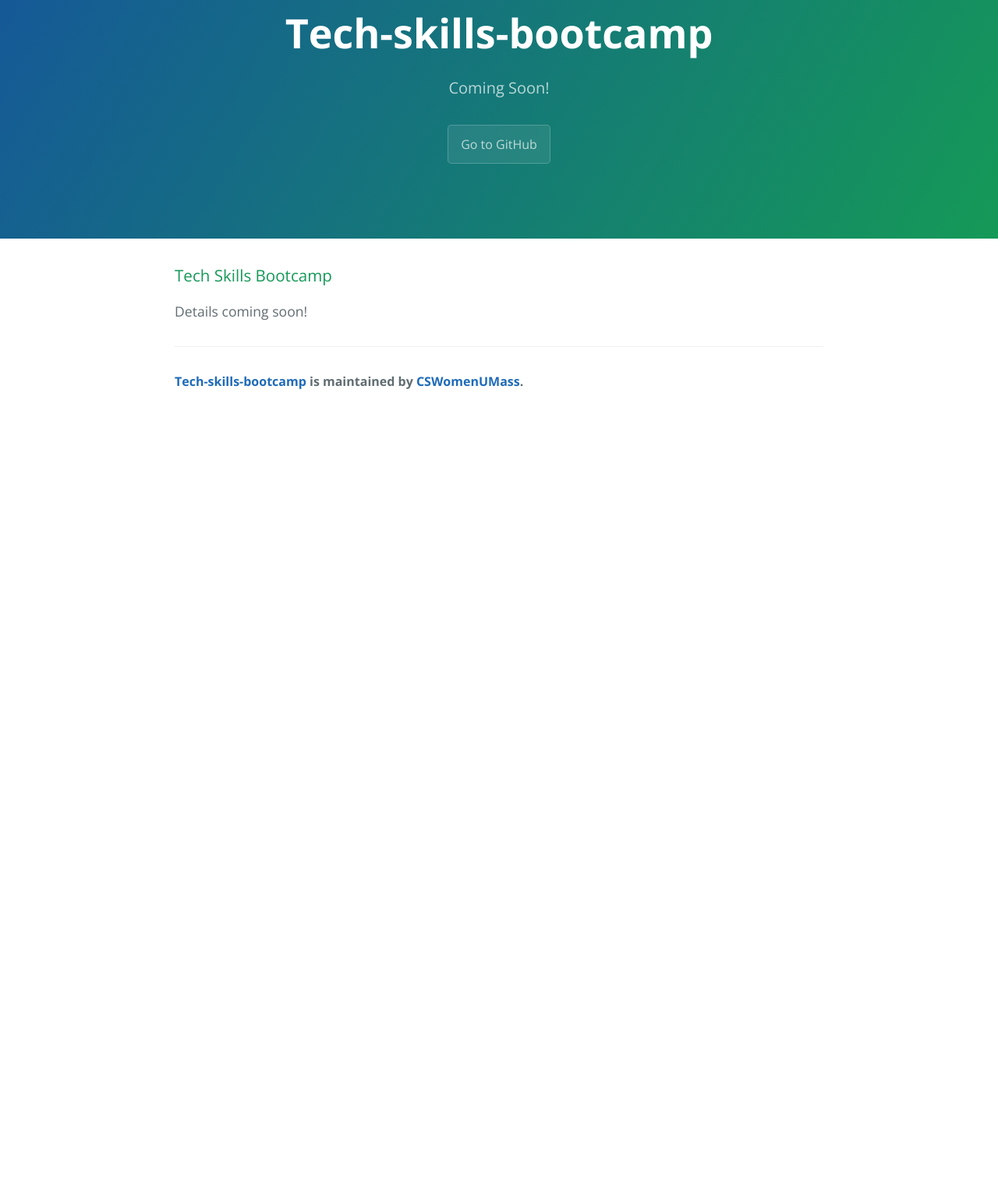
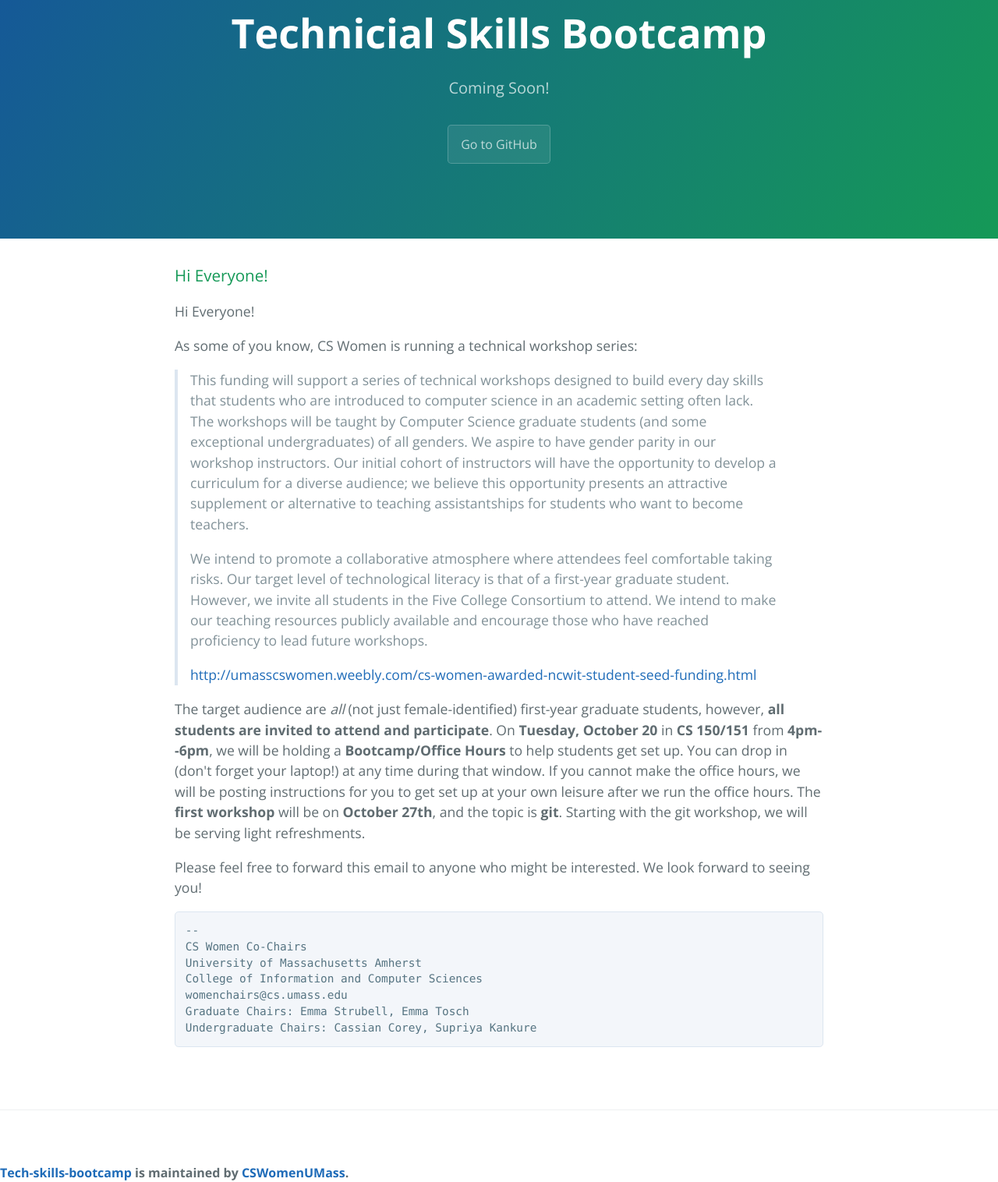
Before and after one commit to CSWomenUMass/bootcamp, a plain HTML site: page index.html in a window 1280 px wide. Shown: the part 77-1593 px from the top of the page at 78% size. Before the commit the page ends 800 px from the top, so only its background shows below. Drawn offline with nearby package versions, Linux system fonts and the light colour scheme; grey boxes are pictures that could not be loaded.

Commit message:
Copy email to landing page

```diff
--- a/index.html
+++ b/index.html
@@ -2,7 +2,7 @@
 <html lang="en-us">
   <head>
     <meta charset="UTF-8">
-    <title>Tech-skills-bootcamp by CSWomenUMass</title>
+    <title>Technicial Skills Bootcamp by CSWomenUMass</title>
     <meta name="viewport" content="width=device-width, initial-scale=1">
     <link rel="stylesheet" type="text/css" href="stylesheets/normalize.css" media="screen">
     <link href='https://fonts.googleapis.com/css?family=Open+Sans:400,700' rel='stylesheet' type='text/css'>
@@ -11,22 +11,62 @@
   </head>
   <body>
     <section class="page-header">
-      <h1 class="project-name">Tech-skills-bootcamp</h1>
+      <h1 class="project-name">Technicial Skills Bootcamp</h1>
       <h2 class="project-tagline">Coming Soon!</h2>
       <a href="https://github.com/CSWomenUMass/tech-skills-bootcamp" class="btn">Go to GitHub</a>
     </section>
 
     <section class="main-content">
-      <h3>
-<a id="tech-skills-bootcamp" class="anchor" href="#tech-skills-bootcamp" aria-hidden="true"><span class="octicon octicon-link"></span></a>Tech Skills Bootcamp</h3>
 
-<p>Details coming soon!</p>
+<h3 id="hi-everyone">Hi Everyone!</h3>
+<p>Hi Everyone!</p>
 
-      <footer class="site-footer">
+<p>As some of you know, CS Women is running a technical workshop series:</p>
+
+<blockquote>
+<p>This funding will support a series of technical workshops designed to build
+every day skills that students who are introduced to computer science in an
+academic setting often lack. The workshops will be taught by Computer Science
+graduate students (and some exceptional undergraduates) of all genders. We
+aspire to have gender parity in our workshop instructors. Our initial cohort
+of instructors will have the opportunity to develop a curriculum for a diverse
+audience; we believe this opportunity presents an attractive supplement or
+alternative to teaching assistantships for students who want to become
+teachers.</p>
+
+<p>We intend to promote a collaborative atmosphere where attendees feel
+comfortable taking risks. Our target level of technological literacy is that
+of a first-year graduate student. However, we invite all students in the Five
+College Consortium to attend. We intend to make our teaching resources
+publicly available and encourage those who have reached proficiency to lead
+future workshops.</p>
+
+<p><a href="http://umasscswomen.weebly.com/cs-women-awarded-ncwit-student-seed-funding.html">http://umasscswomen.weebly.com/cs-women-awarded-ncwit-student-seed-funding.html</a></p>
+</blockquote>
+
+<p>The target audience are <em>all</em> (not just female-identified) first-year graduate students, however, <strong>all students are invited to attend and participate</strong>. On <strong>Tuesday, October 20</strong> in <strong>CS 150/151</strong> from <strong>4pm--6pm</strong>, we will be holding a <strong>Bootcamp/Office Hours</strong> to help students get set up. You can drop in (don't forget your laptop!) at any time during that window. If you cannot make the office hours, we will be posting instructions for you to get set up at your own leisure after we run the office hours. The <strong>first workshop</strong> will be on <strong>October 27th</strong>, and the topic is <strong>git</strong>. Starting with the git workshop, we will be serving light refreshments.</p>
+
+<p>Please feel free to forward this email to anyone who might be interested. We look forward to seeing you!</p>
+
+<pre><code>--
+CS Women Co-Chairs
+University of Massachusetts Amherst
+College of Information and Computer Sciences
+womenchairs@cs.umass.edu
+Graduate Chairs: Emma Strubell, Emma Tosch
+Undergraduate Chairs: Cassian Corey, Supriya Kankure
+</code></pre>
+
+    </section>
+
+    <footer class="site-footer">
+
+        <iframe src="https://ghbtns.com/github-btn.html?user=CSWomenUMass&repo=tech-skills-bootcamp&type=star&count=true&size=large" frameborder="0" scrolling="0" width="160px" height="30px"></iframe>
+        <iframe src="https://ghbtns.com/github-btn.html?user=CSWomenUMass&repo=tech-skills-bootcamp&type=watch&count=true&size=large&v=2" frameborder="0" scrolling="0" width="160px" height="30px"></iframe>
+
         <span class="site-footer-owner"><a href="https://github.com/CSWomenUMass/tech-skills-bootcamp">Tech-skills-bootcamp</a> is maintained by <a href="https://github.com/CSWomenUMass">CSWomenUMass</a>.</span>
       </footer>
 
-    </section>
 
 
   </body>
```
